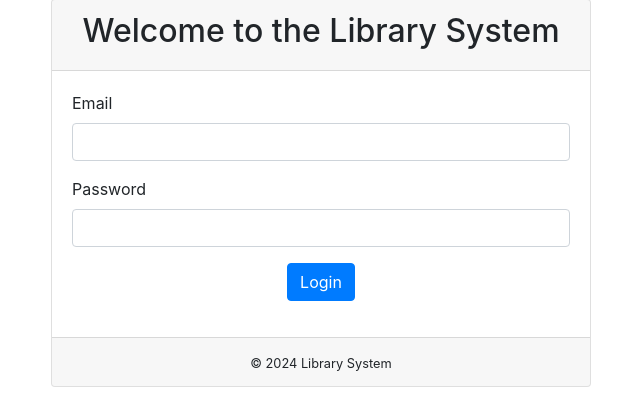
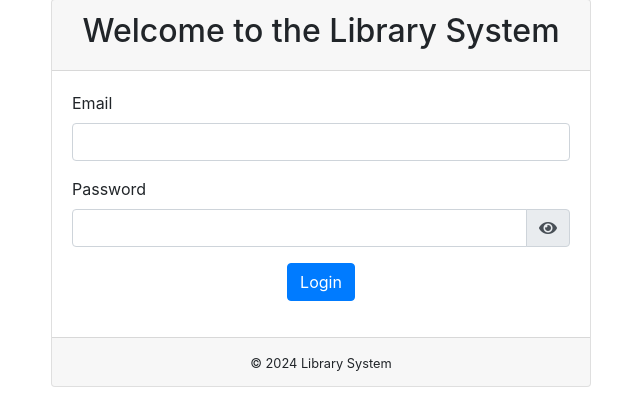
Before and after one commit to derrickadkins/library, a PHP site: page / in a window 1280 px wide. Shown: the part 49-449 px from the top of the page, without its empty margins (319-959 px from the left). Run offline with PHP 8.4, Linux system fonts and the light colour scheme.

Commit message:
Update index.php
password visibility toggle

```diff
--- a/index.php
+++ b/index.php
@@ -20,6 +20,7 @@ if (isset($_SESSION['email'])) {
       rel="stylesheet"
       href="https://stackpath.bootstrapcdn.com/bootstrap/4.5.2/css/bootstrap.min.css"
     />
+    <link rel="stylesheet" href="https://cdnjs.cloudflare.com/ajax/libs/font-awesome/5.15.3/css/all.min.css">
   </head>
   <body>
     <div class="container">
@@ -44,6 +45,7 @@ if (isset($_SESSION['email'])) {
                 </div>
                 <div class="form-group">
                   <label for="password">Password</label>
+                  <div class="input-group">
                     <input
                       type="password"
                       id="password"
@@ -51,6 +53,12 @@ if (isset($_SESSION['email'])) {
                       class="form-control"
                       required
                     />
+                    <div class="input-group-append">
+                      <span class="input-group-text">
+                        <i id="toggle-password" class="fa fa-eye" aria-hidden="true"></i>
+                      </span>
+                    </div>
+                  </div>
                 </div>
                 <div class="form-group text-center">
                   <button type="submit" class="btn btn-primary">Login</button>
@@ -94,6 +102,16 @@ $(document).ready(function(){
       }
     });
   });
+
+  $('#toggle-password').click(function() {
+      $(this).toggleClass("fa-eye fa-eye-slash");
+      var input = $("#password");
+      if (input.attr("type") === "password") {
+          input.attr("type", "text");
+      } else {
+          input.attr("type", "password");
+      }
+  });
 });
 </script>
 </html>
```
Lines whose indentation alone changed are shown as unchanged.
